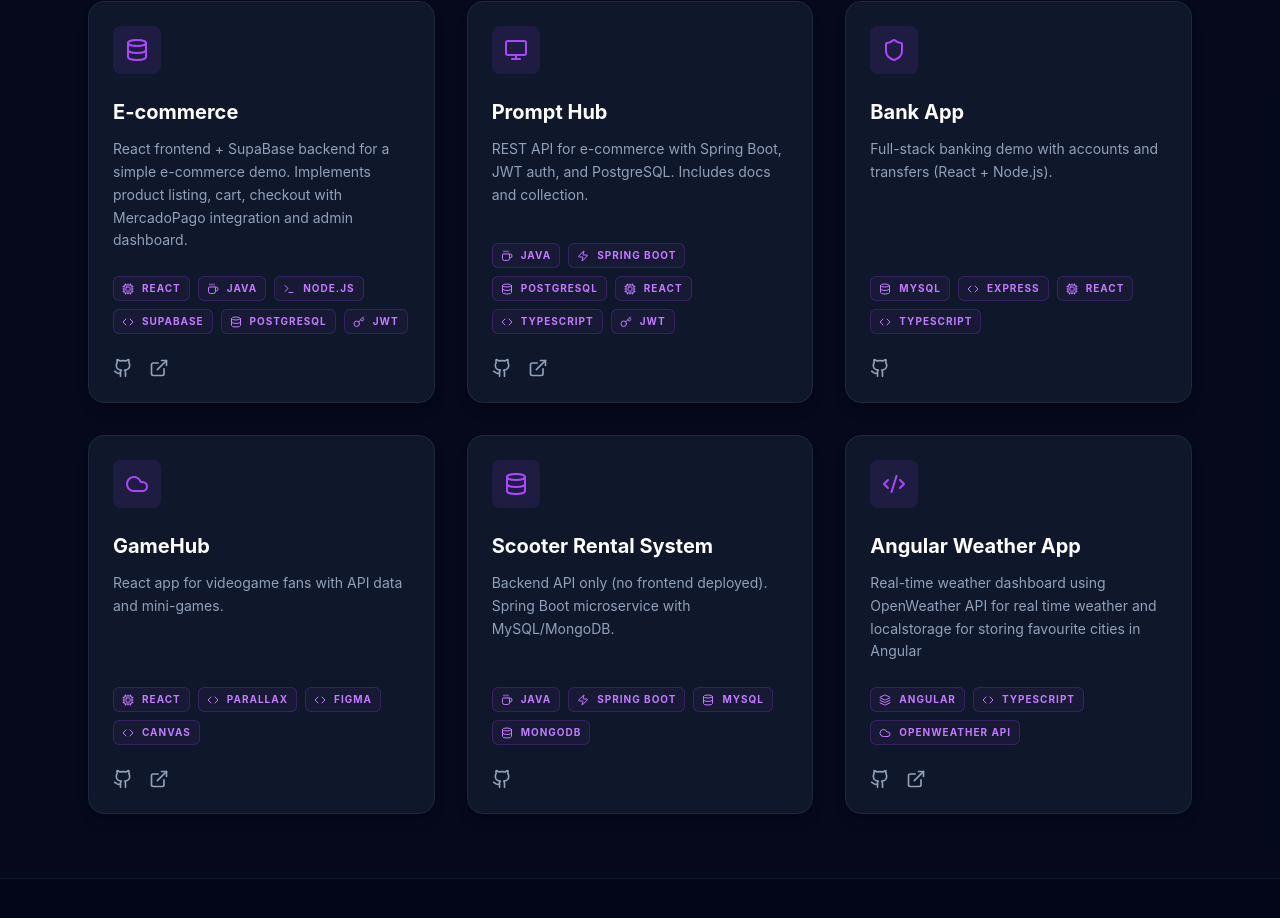
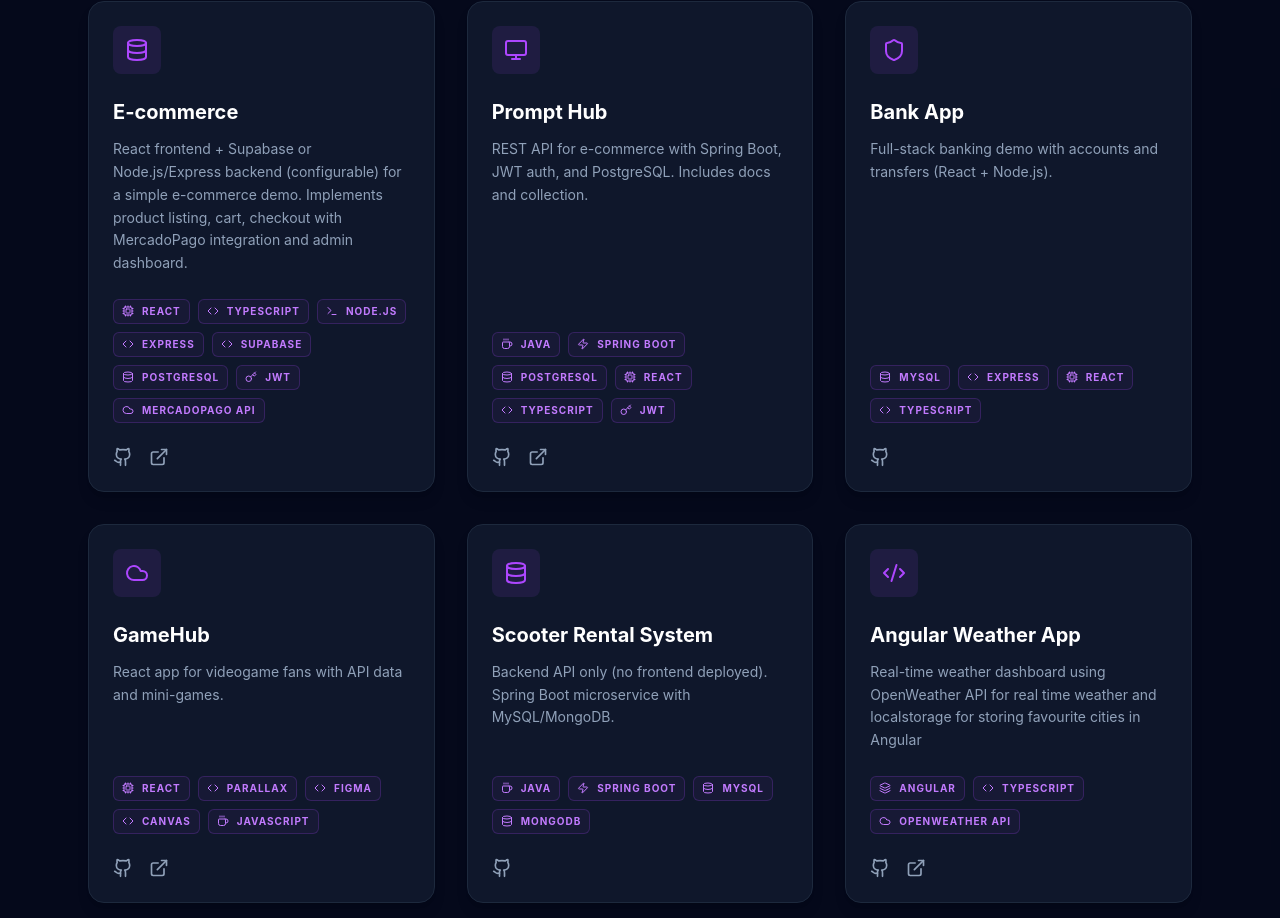
Before and after one commit to Tomirios2005/ReactPortfolio, a React (Vite) app: page / in a window 1280 px wide. Shown: the part 1945-2863 px from the top of the page. Built offline with nearby package versions, Linux system fonts and the light colour scheme.

Commit message:
description fix

```diff
--- a/src/App.tsx
+++ b/src/App.tsx
@@ -20,15 +20,16 @@ const App: React.FC = () => {
   const opacityHero = useTransform(scrollY, [0, 300], [1, 0]);
 
   const proyectos: Proyecto[] = [
-    {
-      titulo: "E-commerce",
-      desc: "React frontend + SupaBase backend for a simple e-commerce demo. Implements product listing, cart, checkout with MercadoPago integration and admin dashboard.",
-      tech: ["React", "Java", "Node.JS","Supabase" , "PostgreSQL", "JWT"],
-      linkGithub: "https://github.com/Tomirios2005/eCommerceMP",
-      linkDeployment: "https://e-commerce-eight-drab-11.vercel.app/",
-      icono: <Database size={24} />,
 
-    },
+  {
+    titulo: "E-commerce",
+    desc: "React frontend + Supabase or Node.js/Express backend (configurable) for a simple e-commerce demo. Implements product listing, cart, checkout with MercadoPago integration and admin dashboard.",
+    tech: ["React","TypeScript", "Node.js", "Express", "Supabase", "PostgreSQL", "JWT", "MercadoPago API"],
+    linkGithub: "https://github.com/Tomirios2005/eCommerceMP",
+    linkDeployment: "https://e-commerce-eight-drab-11.vercel.app/",
+    icono: <Database size={24} />,
+  },
+
     {
       titulo: "Prompt Hub",
       desc: "REST API for e-commerce with Spring Boot, JWT auth, and PostgreSQL. Includes docs and collection.",
@@ -47,7 +48,7 @@ const App: React.FC = () => {
     {
       titulo: "GameHub",
       desc: "React app for videogame fans with API data and mini-games.",
-      tech: ["React", "Parallax", "Figma", "Canvas"],
+      tech: ["React", "Parallax", "Figma", "Canvas", "JavaScript"],
       linkGithub:
         "https://github.com/Tomirios2005/TP2-interfaces-react/tree/main",
       linkDeployment: "https://fdezcarlomagno.github.io/TP2-interfaces-react/",
```
